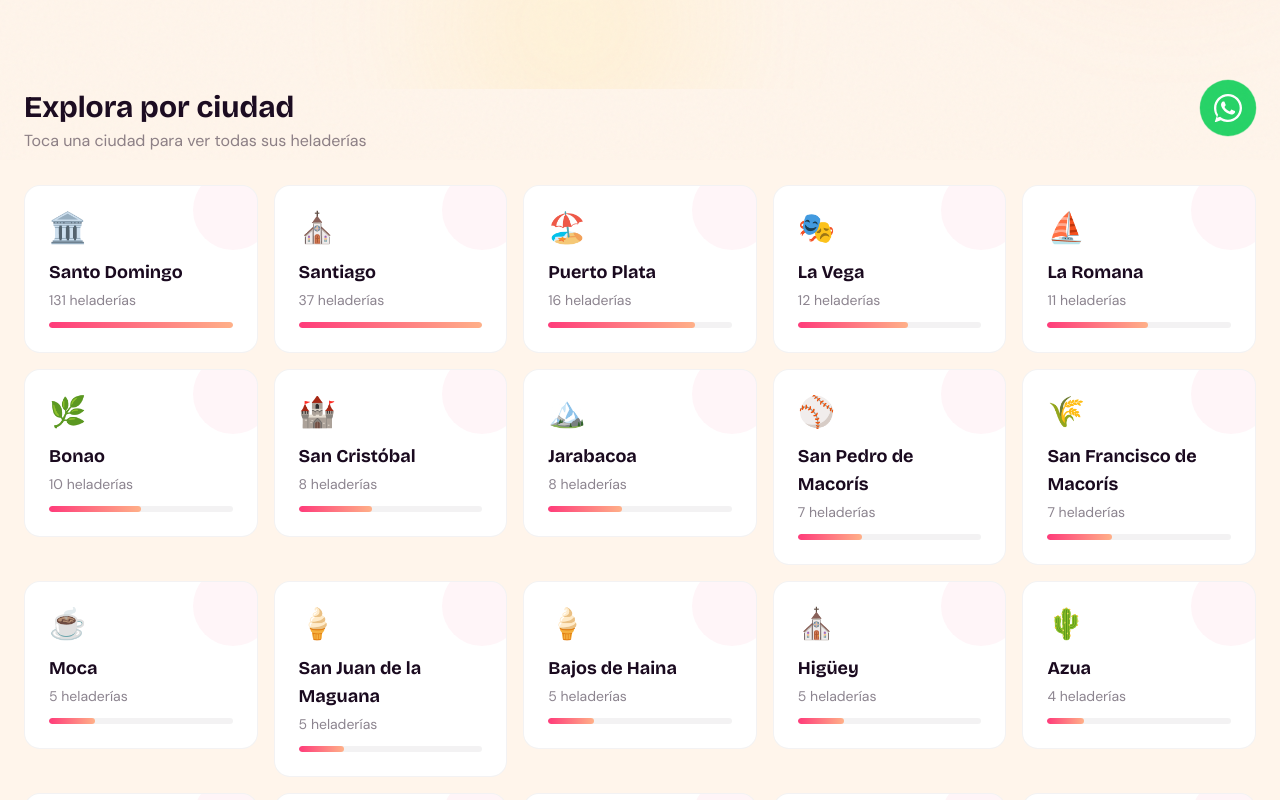
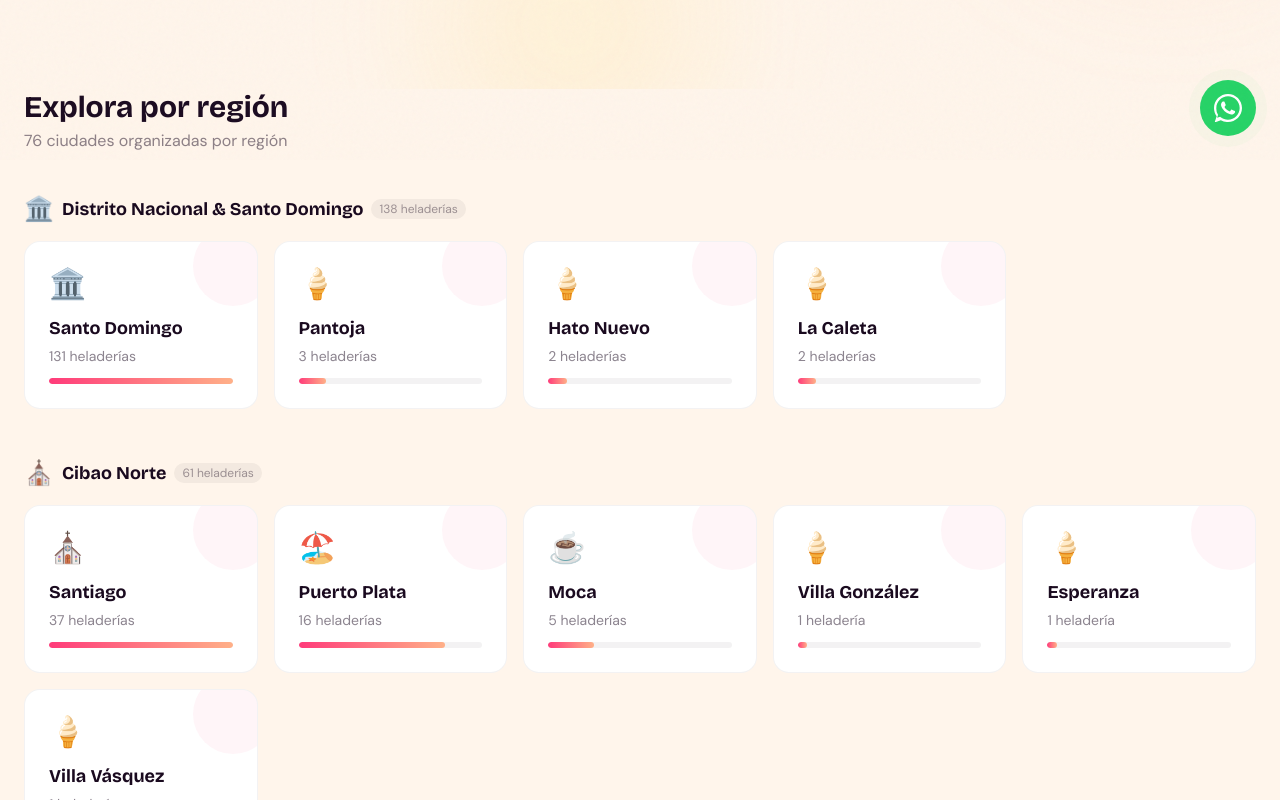
Before and after one commit to auxiliario/hela-do, a Next.js app: page / in a window 1280 px wide. Shown: the part 640-1440 px from the top of the page. Built offline with nearby package versions, Linux system fonts and the light colour scheme.

Commit message:
regions, filters, fix ciudades link

```diff
--- a/src/app/page.tsx
+++ b/src/app/page.tsx
@@ -4,20 +4,36 @@ import { ScoutCTA } from "@/components/ScoutCTA";
 import { WA_LINKS } from "@/lib/utils";
 import citiesData from "@/data/cities.json";
 import shopsData from "@/data/shops.json";
+import { regions } from "@/data/regions";
 
 export default function HomePage() {
   const totalShops = shopsData.length;
   const totalCities = citiesData.length;
 
-  // Top 20 cities for the main grid, rest in "more"
-  const mainCities = citiesData.slice(0, 20);
-  const moreCities = citiesData.slice(20);
+  // Build a lookup: city slug → city data
+  const cityMap = new Map(citiesData.map((c) => [c.slug, c]));
+
+  // Group cities by region
+  const groupedRegions = regions
+    .map((region) => {
+      const citiesInRegion = region.cities
+        .map((slug) => cityMap.get(slug))
+        .filter(Boolean)
+        .sort((a, b) => (b?.shop_count || 0) - (a?.shop_count || 0));
+      return { ...region, citiesData: citiesInRegion };
+    })
+    .filter((r) => r.citiesData.length > 0);
+
+  // Find orphan cities not in any region
+  const assignedSlugs = new Set(regions.flatMap((r) => r.cities));
+  const orphanCities = citiesData
+    .filter((c) => !assignedSlugs.has(c.slug))
+    .sort((a, b) => b.shop_count - a.shop_count);
 
   return (
     <>
       {/* Hero */}
       <section className="relative overflow-hidden pt-12 pb-16 md:pt-20 md:pb-24">
-        {/* Background blobs */}
         <div className="absolute inset-0 overflow-hidden pointer-events-none">
           <div className="absolute -top-20 -left-20 w-80 h-80 bg-hela-pink/10 rounded-full blur-3xl" />
           <div className="absolute top-40 -right-20 w-96 h-96 bg-hela-peach/10 rounded-full blur-3xl" />
@@ -89,19 +105,59 @@ export default function HomePage() {
         </div>
       </section>
 
-      {/* City Grid */}
+      {/* City Grid — Grouped by Region */}
       <section id="ciudades" className="max-w-7xl mx-auto px-4 sm:px-6 pb-16">
-        <div className="mb-8">
+        <div className="mb-10">
           <h2 className="font-display font-bold text-2xl md:text-3xl text-hela-dark">
-            Explora por ciudad
+            Explora por región
           </h2>
           <p className="text-hela-dark/50 mt-1">
-            Toca una ciudad para ver todas sus heladerías
+            {totalCities} ciudades organizadas por región
           </p>
         </div>
 
+        <div className="space-y-12">
+          {groupedRegions.map((region) => (
+            <div key={region.slug}>
+              <div className="flex items-center gap-2 mb-4">
+                <span className="text-2xl">{region.emoji}</span>
+                <h3 className="font-display font-bold text-lg text-hela-dark">
+                  {region.name}
+                </h3>
+                <span className="text-xs text-hela-dark/40 bg-hela-dark/5 rounded-full px-2 py-0.5">
+                  {region.citiesData.reduce((sum, c) => sum + (c?.shop_count || 0), 0)} heladerías
+                </span>
+              </div>
               <div className="grid grid-cols-2 sm:grid-cols-3 md:grid-cols-4 lg:grid-cols-5 gap-4">
-          {mainCities.map((city, i) => (
+                {region.citiesData.map((city, i) =>
+                  city ? (
+                    <CityCard
+                      key={city.slug}
+                      name={city.name}
+                      slug={city.slug}
+                      shopCount={city.shop_count}
+                      index={i}
+                    />
+                  ) : null
+                )}
+              </div>
+            </div>
+          ))}
+
+          {/* Orphan cities */}
+          {orphanCities.length > 0 && (
+            <div>
+              <div className="flex items-center gap-2 mb-4">
+                <span className="text-2xl">📍</span>
+                <h3 className="font-display font-bold text-lg text-hela-dark">
+                  Otras ciudades
+                </h3>
+                <span className="text-xs text-hela-dark/40 bg-hela-dark/5 rounded-full px-2 py-0.5">
+                  {orphanCities.reduce((sum, c) => sum + c.shop_count, 0)} heladerías
+                </span>
+              </div>
+              <div className="grid grid-cols-2 sm:grid-cols-3 md:grid-cols-4 lg:grid-cols-5 gap-4">
+                {orphanCities.map((city, i) => (
                   <CityCard
                     key={city.slug}
                     name={city.name}
@@ -111,25 +167,9 @@ export default function HomePage() {
                   />
                 ))}
               </div>
-
-        {moreCities.length > 0 && (
-          <details className="mt-6">
-            <summary className="cursor-pointer text-sm text-hela-pink font-medium hover:underline">
-              Ver {moreCities.length} ciudades más →
-            </summary>
-            <div className="grid grid-cols-2 sm:grid-cols-3 md:grid-cols-4 lg:grid-cols-5 gap-4 mt-4">
-              {moreCities.map((city, i) => (
-                <CityCard
-                  key={city.slug}
-                  name={city.name}
-                  slug={city.slug}
-                  shopCount={city.shop_count}
-                  index={i}
-                />
-              ))}
             </div>
-          </details>
           )}
+        </div>
       </section>
 
       {/* Passport Teaser */}
--- a/src/components/Header.tsx
+++ b/src/components/Header.tsx
@@ -1,16 +1,19 @@
 "use client";
 
 import Link from "next/link";
+import { usePathname } from "next/navigation";
 import { useState } from "react";
 import { WA_LINKS } from "@/lib/utils";
 
 export function Header() {
   const [menuOpen, setMenuOpen] = useState(false);
+  const pathname = usePathname();
+
+  const ciudadesHref = pathname === "/" ? "#ciudades" : "/#ciudades";
 
   return (
     <header className="sticky top-0 z-50 backdrop-blur-xl bg-hela-cream/80 border-b border-hela-dark/5">
       <div className="max-w-7xl mx-auto px-4 sm:px-6 h-16 flex items-center justify-between">
-        {/* Logo */}
         <Link href="/" className="flex items-center gap-2 group">
           <span className="text-2xl">🍦</span>
           <span className="font-display font-bold text-xl text-hela-dark tracking-tight">
@@ -18,14 +21,13 @@ export function Header() {
           </span>
         </Link>
 
-        {/* Desktop Nav */}
         <nav className="hidden md:flex items-center gap-8">
-          <Link
-            href="/"
+          <a
+            href={ciudadesHref}
             className="font-body text-sm text-hela-dark/70 hover:text-hela-pink transition-colors"
           >
             Ciudades
-          </Link>
+          </a>
           <Link
             href="/que-es-helado"
             className="font-body text-sm text-hela-dark/70 hover:text-hela-pink transition-colors"
@@ -46,7 +48,6 @@ export function Header() {
           </a>
         </nav>
 
-        {/* Mobile hamburger */}
         <button
           onClick={() => setMenuOpen(!menuOpen)}
           className="md:hidden p-2 text-hela-dark"
@@ -62,16 +63,15 @@ export function Header() {
         </button>
       </div>
 
-      {/* Mobile menu */}
       {menuOpen && (
         <div className="md:hidden bg-hela-cream border-t border-hela-dark/5 px-4 py-4 space-y-3 animate-fade-up">
-          <Link
-            href="/"
+          <a
+            href={ciudadesHref}
             onClick={() => setMenuOpen(false)}
             className="block font-body text-hela-dark/70 py-2"
           >
             🗺️ Ciudades
-          </Link>
+          </a>
           <Link
             href="/que-es-helado"
             onClick={() => setMenuOpen(false)}
--- /dev/null
+++ b/src/components/ShopFilters.tsx
@@ -0,0 +1,118 @@
+"use client";
+
+import { useState } from "react";
+import { ShopCard } from "@/components/ShopCard";
+
+interface Shop {
+  name: string;
+  slug: string;
+  city: string;
+  score: number | null;
+  reviews: number;
+  price_tier: string;
+  address: string | null;
+  tags: string[];
+  tier: string | null;
+}
+
+interface ShopFiltersProps {
+  shops: Shop[];
+  allTags: string[];
+}
+
+export function ShopFilters({ shops, allTags }: ShopFiltersProps) {
+  const [activeTag, setActiveTag] = useState<string | null>(null);
+  const [sortBy, setSortBy] = useState<"reviews" | "score" | "name">("reviews");
+
+  const filtered = shops
+    .filter((shop) => !activeTag || shop.tags.includes(activeTag))
+    .sort((a, b) => {
+      if (sortBy === "score") return (b.score || 0) - (a.score || 0);
+      if (sortBy === "name") return a.name.localeCompare(b.name);
+      return (b.reviews || 0) - (a.reviews || 0);
+    });
+
+  return (
+    <>
+      {/* Filter bar */}
+      <div className="flex flex-wrap items-center gap-2 mb-8">
+        {/* Tag filters */}
+        <button
+          onClick={() => setActiveTag(null)}
+          className={`tag-pill border transition-colors ${
+            !activeTag
+              ? "bg-hela-dark text-hela-cream border-hela-dark"
+              : "bg-white border-hela-dark/10 text-hela-dark/60 hover:border-hela-pink hover:text-hela-pink"
+          }`}
+        >
+          Todas
+        </button>
+        {allTags.map((tag) => (
+          <button
+            key={tag}
+            onClick={() => setActiveTag(activeTag === tag ? null : tag)}
+            className={`tag-pill border transition-colors ${
+              activeTag === tag
+                ? "bg-hela-pink text-white border-hela-pink"
+                : "bg-white border-hela-dark/10 text-hela-dark/60 hover:border-hela-pink hover:text-hela-pink"
+            }`}
+          >
+            {tag}
+          </button>
+        ))}
+
+        {/* Sort */}
+        <div className="ml-auto">
+          <select
+            value={sortBy}
+            onChange={(e) => setSortBy(e.target.value as "reviews" | "score" | "name")}
+            className="text-xs bg-white border border-hela-dark/10 rounded-lg px-3 py-1.5 text-hela-dark/60 focus:outline-none focus:border-hela-pink"
+          >
+            <option value="reviews">Más reseñas</option>
+            <option value="score">Mejor rating</option>
+            <option value="name">A → Z</option>
+          </select>
+        </div>
+      </div>
+
+      {/* Results count */}
+      <p className="text-xs text-hela-dark/40 mb-4">
+        Mostrando {filtered.length} de {shops.length} heladerías
+        {activeTag && (
+          <>
+            {" "}
+            con tag{" "}
+            <span className="text-hela-pink font-medium">{activeTag}</span>
+          </>
+        )}
+      </p>
+
+      {/* Shop grid */}
+      <div className="grid grid-cols-1 sm:grid-cols-2 lg:grid-cols-3 gap-4">
+        {filtered.map((shop) => (
+          <ShopCard
+            key={shop.slug}
+            name={shop.name}
+            slug={shop.slug}
+            city={shop.city}
+            score={shop.score}
+            reviews={shop.reviews}
+            priceTier={shop.price_tier}
+            address={shop.address}
+            tags={shop.tags}
+            tier={shop.tier}
+          />
+        ))}
+      </div>
+
+      {filtered.length === 0 && (
+        <div className="text-center py-12">
+          <span className="text-3xl block mb-2">🍦</span>
+          <p className="text-hela-dark/40">
+            No hay heladerías con ese filtro. Prueba otro.
+          </p>
+        </div>
+      )}
+    </>
+  );
+}
--- /dev/null
+++ b/src/data/regions.ts
@@ -0,0 +1,160 @@
+export interface Region {
+  name: string;
+  slug: string;
+  emoji: string;
+  cities: string[]; // city slugs
+}
+
+export const regions: Region[] = [
+  {
+    name: "Distrito Nacional & Santo Domingo",
+    slug: "distrito-nacional",
+    emoji: "🏛️",
+    cities: [
+      "santo-domingo",
+      "santo-domingo-este",
+      "pantoja",
+      "hato-nuevo",
+      "la-caleta",
+    ],
+  },
+  {
+    name: "Cibao Norte",
+    slug: "cibao-norte",
+    emoji: "⛪",
+    cities: [
+      "santiago",
+      "puerto-plata",
+      "moca",
+      "sosua",
+      "cabarete",
+      "villa-gonzalez",
+      "esperanza",
+      "villa-vasquez",
+    ],
+  },
+  {
+    name: "Cibao Sur",
+    slug: "cibao-sur",
+    emoji: "🏔️",
+    cities: [
+      "la-vega",
+      "jarabacoa",
+      "constanza",
+      "bonao",
+      "cotui",
+      "fantino",
+      "piedra-blanca",
+      "maimon",
+      "villa-altagracia",
+      "baitoa",
+      "el-pino",
+    ],
+  },
+  {
+    name: "Cibao Nordeste",
+    slug: "cibao-nordeste",
+    emoji: "🌊",
+    cities: [
+      "san-francisco-de-macoris",
+      "nagua",
+      "samana",
+      "las-terrenas",
+      "salcedo",
+      "tenares",
+      "san-victor",
+      "el-valle",
+    ],
+  },
+  {
+    name: "Cibao Noroeste",
+    slug: "cibao-noroeste",
+    emoji: "🌵",
+    cities: [
+      "mao",
+      "monte-cristi",
+      "moncion",
+      "jicome-de-moncion",
+      "santa-cruz-de-mao",
+      "las-matas-de-santa-cruz",
+      "buen-hombre",
+      "villa-sinda",
+    ],
+  },
+  {
+    name: "Yuma (Este)",
+    slug: "yuma",
+    emoji: "🏖️",
+    cities: [
+      "la-romana",
+      "higuey",
+      "bayahibe",
+      "san-pedro-de-macoris",
+      "boca-chica",
+      "hato-mayor-del-rey",
+      "guaymate",
+      "miches",
+      "el-llano",
+      "sabana-de-la-mar",
+      "andres",
+      "villa-hermosa",
+      "cruce-de-guayacanes",
+      "la-mata",
+      "capilla",
+    ],
+  },
+  {
+    name: "Valdesia (Sur)",
+    slug: "valdesia",
+    emoji: "🌿",
+    cities: [
+      "san-cristobal",
+      "bani",
+      "azua",
+      "san-jose-de-ocoa",
+      "san-gregorio-de-nigua",
+      "bajos-de-haina",
+      "la-guayiga",
+      "sabana-buey",
+      "estebania",
+      "el-prado",
+      "sabana-larga",
+    ],
+  },
+  {
+    name: "Enriquillo (Suroeste)",
+    slug: "enriquillo",
+    emoji: "🏜️",
+    cities: [
+      "barahona",
+      "neiba",
+      "la-descubierta",
+      "quita-coraza",
+    ],
+  },
+  {
+    name: "El Valle",
+    slug: "el-valle-region",
+    emoji: "🌾",
+    cities: [
+      "san-juan-de-la-maguana",
+      "el-caimito",
+      "san-jose-de-las-matas",
+      "jabon-de-pueblo-nuevo",
+      "juan-lopez",
+      "rio-verde-arriba",
+      "la-torre",
+      "sabana-grande-de-boya",
+      "bayaguana",
+      "yamasa",
+    ],
+  },
+];
+
+// Flat lookup: city slug → region name
+export function getRegionForCity(citySlug: string): string {
+  for (const region of regions) {
+    if (region.cities.includes(citySlug)) return region.name;
+  }
+  return "Otras";
+}
```
Lines whose indentation alone changed are shown as unchanged.
